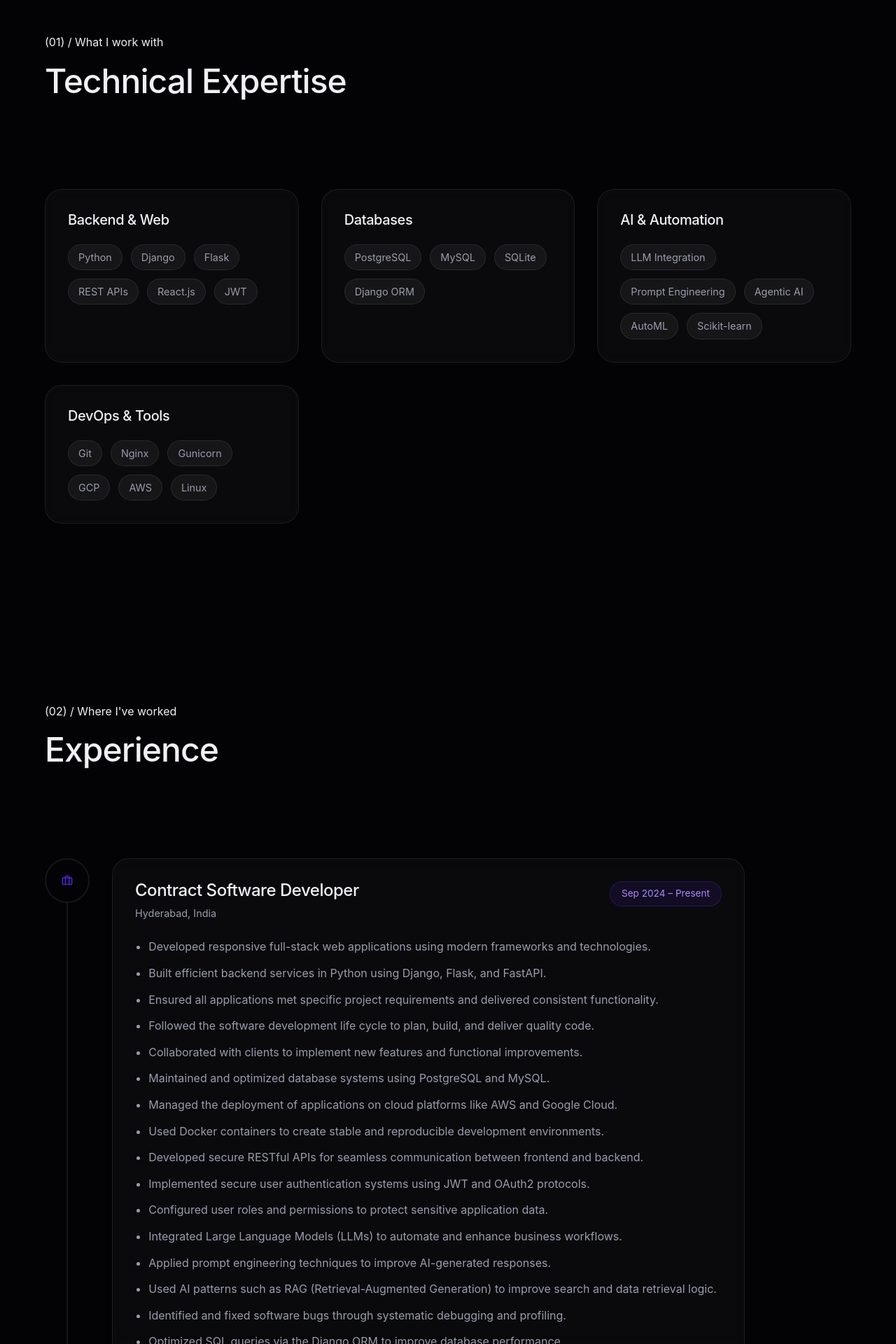
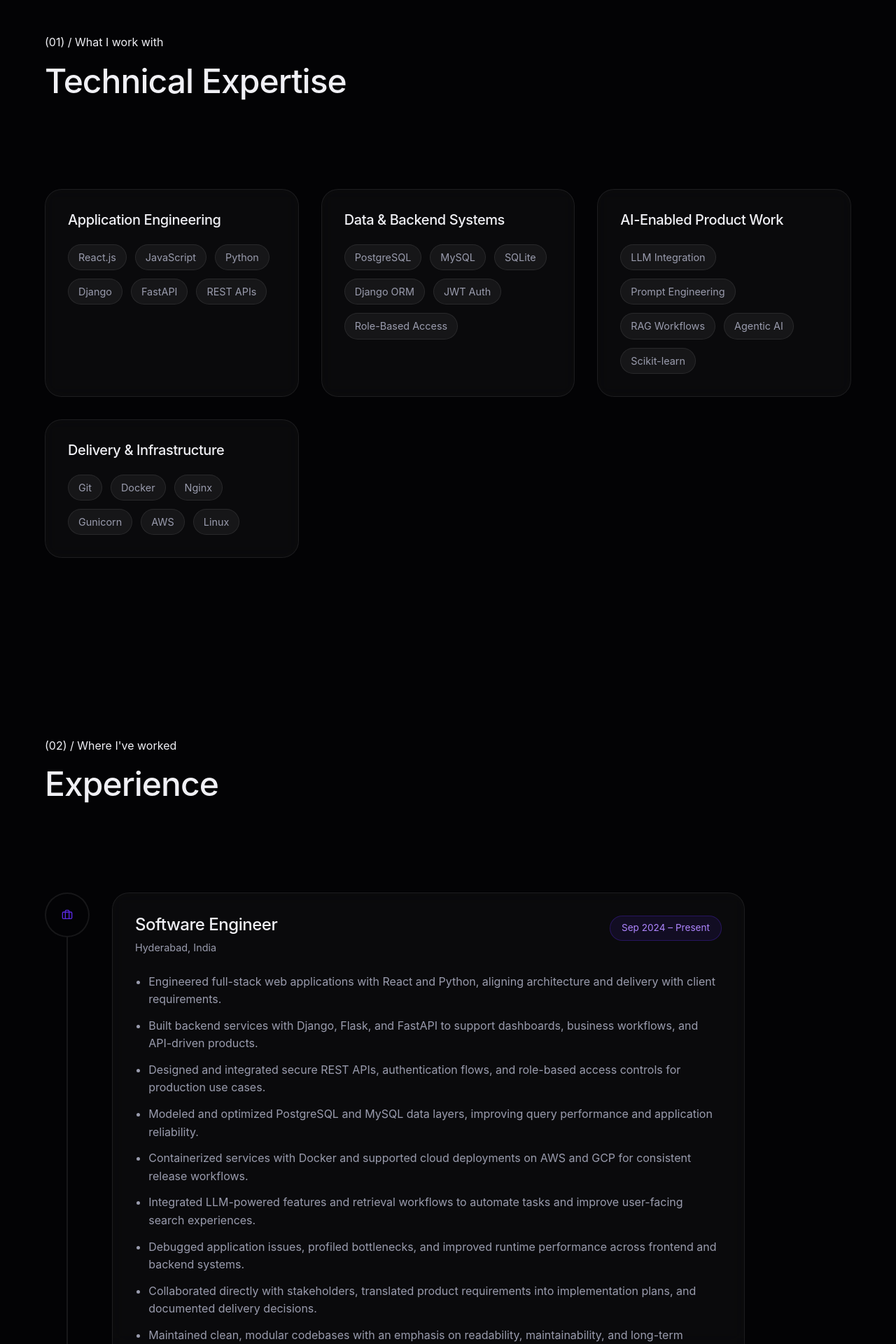
Before and after one commit to KrishnaTeja0002/Portfolio, a React (Vite) app: page / in a window 1280 px wide. Shown: the part 880-2800 px from the top of the page at 70% size. Built offline with nearby package versions, Linux system fonts and the light colour scheme.

Commit message:
Update portfolio profile content and photo

```diff
--- a/index.html
+++ b/index.html
@@ -4,7 +4,7 @@
     <meta charset="UTF-8" />
     <link rel="icon" type="image/svg+xml" href="/vite.svg" />
     <meta name="viewport" content="width=device-width, initial-scale=1.0" />
-    <title>portfolio</title>
+    <title>Krishna Teja | Software Engineer</title>
   </head>
   <body>
     <div id="root"></div>
--- a/src/components/Contact.jsx
+++ b/src/components/Contact.jsx
@@ -11,8 +11,8 @@ const Contact = () => {
         </div>
 
         <h2 className="contact-heading">
-          Let's connect and build<br />
-          <span className="animated-gradient-text">something extraordinary.</span>
+          Let&apos;s connect and build<br />
+          <span className="animated-gradient-text">software that ships.</span>
         </h2>
 
         <div className="contact-info">
--- a/src/components/Education.jsx
+++ b/src/components/Education.jsx
@@ -7,7 +7,7 @@ const Education = () => {
     <section className="section education-section" id="education">
       <div className="section-header reveal-up">
         <p className="section-subtitle">(04) / Academic Background</p>
-        <h2 className="section-title">Education & Research</h2>
+        <h2 className="section-title">Education & Credentials</h2>
       </div>
 
       <div className="education-grid">
@@ -19,9 +19,9 @@ const Education = () => {
             <p className="edu-period text-secondary">Nov 2020 – Jun 2024 · Hyderabad</p>
             <div className="edu-tags">
               <span>Data Structures</span>
-              <span>Machine Learning</span>
               <span>Database Systems</span>
               <span>Software Engineering</span>
+              <span>Machine Learning</span>
             </div>
           </div>
 
@@ -39,15 +39,15 @@ const Education = () => {
         </div>
 
         <div className="edu-column reveal-up reveal-delay-2">
-          <h3 className="column-label"><BookOpen size={20} /> Research & Publications</h3>
+          <h3 className="column-label"><BookOpen size={20} /> Research Publication</h3>
           <div className="edu-card glass-panel hover-trigger">
             <h4>A Review on Heart Disease Prediction System</h4>
             <p className="edu-institution">International Journal for Research in Applied Science & Engineering Technology (IJRASET)</p>
             <p className="edu-period text-secondary">Published: May 1, 2024</p>
             <ul className="research-points">
-              <li>Co-authored a research paper analyzing ML approaches for predicting heart disease using patient clinical data</li>
-              <li>Reviewed predictive models including ANN, genetic algorithms, and automated model optimization (AutoML)</li>
-              <li>Explored how ML identifies complex patterns in medical datasets to improve early diagnosis and clinical decision support</li>
+              <li>Co-authored a paper reviewing how machine learning systems can support heart disease prediction with clinical datasets.</li>
+              <li>Evaluated model strategies including ANN, genetic algorithms, and AutoML from both accuracy and implementation perspectives.</li>
+              <li>Connected research findings to practical software design considerations for decision-support tools in healthcare contexts.</li>
             </ul>
             <a
               href="https://www.ijraset.com/research-paper/a-review-on-heart-disease-prediction-system"
--- a/src/components/Experience.jsx
+++ b/src/components/Experience.jsx
@@ -4,32 +4,21 @@ import { Briefcase } from 'lucide-react';
 
 const experiences = [
   {
-    role: "Contract Software Developer",
+    role: "Software Engineer",
     company: "Independent Contractor",
     location: "Hyderabad, India",
     type: "Contract",
     period: "Sep 2024 – Present",
     points: [
-      "Developed responsive full-stack web applications using modern frameworks and technologies.",
-      "Built efficient backend services in Python using Django, Flask, and FastAPI.",
-      "Ensured all applications met specific project requirements and delivered consistent functionality.",
-      "Followed the software development life cycle to plan, build, and deliver quality code.",
-      "Collaborated with clients to implement new features and functional improvements.",
-      "Maintained and optimized database systems using PostgreSQL and MySQL.",
-      "Managed the deployment of applications on cloud platforms like AWS and Google Cloud.",
-      "Used Docker containers to create stable and reproducible development environments.",
-      "Developed secure RESTful APIs for seamless communication between frontend and backend.",
-      "Implemented secure user authentication systems using JWT and OAuth2 protocols.",
-      "Configured user roles and permissions to protect sensitive application data.",
-      "Integrated Large Language Models (LLMs) to automate and enhance business workflows.",
-      "Applied prompt engineering techniques to improve AI-generated responses.",
-      "Used AI patterns such as RAG (Retrieval-Augmented Generation) to improve search and data retrieval logic.",
-      "Identified and fixed software bugs through systematic debugging and profiling.",
-      "Optimized SQL queries via the Django ORM to improve database performance.",
-      "Implemented caching strategies to improve web page load speeds for users.",
-      "Presented technical details and project status clearly during team meetings.",
-      "Created detailed documentation to ensure codebase maintainability and clarity.",
-      "Maintained a focus on writing clean, modular, and readable code for all projects."
+      "Engineered full-stack web applications with React and Python, aligning architecture and delivery with client requirements.",
+      "Built backend services with Django, Flask, and FastAPI to support dashboards, business workflows, and API-driven products.",
+      "Designed and integrated secure REST APIs, authentication flows, and role-based access controls for production use cases.",
+      "Modeled and optimized PostgreSQL and MySQL data layers, improving query performance and application reliability.",
+      "Containerized services with Docker and supported cloud deployments on AWS and GCP for consistent release workflows.",
+      "Integrated LLM-powered features and retrieval workflows to automate tasks and improve user-facing search experiences.",
+      "Debugged application issues, profiled bottlenecks, and improved runtime performance across frontend and backend systems.",
+      "Collaborated directly with stakeholders, translated product requirements into implementation plans, and documented delivery decisions.",
+      "Maintained clean, modular codebases with an emphasis on readability, maintainability, and long-term extensibility."
     ]
   }
 ];
--- a/src/components/Hero.jsx
+++ b/src/components/Hero.jsx
@@ -1,22 +1,15 @@
-import React, { useEffect, useRef } from 'react';
+import React from 'react';
 import { ArrowDown, Github, Linkedin } from 'lucide-react';
-import profileImg from '../assets/profile-new.png';
+import profileImg from '../assets/profile.jpg';
 import './Hero.css';
 
 const Hero = () => {
-  const heroRef = useRef(null);
-
-  // Parallax effect
-  useEffect(() => {
-    // Initial reveal animation is already handled by intersection observers
-  }, []);
-
   return (
     <section className="section hero-section" id="hero">
-      <div className="hero-grid" ref={heroRef}>
+      <div className="hero-grid">
         <div className="hero-text-content">
           <div className="reveal-up is-visible">
-            <p className="hero-subtitle">Hi, I'm a Full Stack Developer</p>
+            <p className="hero-subtitle">Hi, I&apos;m a Software Engineer</p>
           </div>
 
           <div className="reveal-up reveal-delay-1 is-visible">
@@ -29,8 +22,8 @@ const Hero = () => {
 
           <div className="reveal-up reveal-delay-2 is-visible hero-desc-container">
             <p className="hero-description text-secondary">
-              I build high-performance web applications using React, Python, and AI tools.
-              Focused on creating practical, AI-enhanced solutions with Django and Large Language Models.
+              I build full-stack applications with React, Python, Django, and FastAPI.
+              My work centers on clean architecture, reliable APIs, scalable data flows, and practical AI features that solve real product problems.
             </p>
           </div>
 
--- a/src/components/Projects.jsx
+++ b/src/components/Projects.jsx
@@ -11,45 +11,45 @@ const projects = [
   {
     id: 1,
     title: "Heart Disease Prediction System",
-    category: "Machine Learning / AutoML",
+    category: "ML-Driven Web Application",
     year: "Jan 2024",
     image: proj1,
     color: "#5a29e4",
-    desc: "ML model using Python, TPOT and ANN with full preprocessing pipeline. Deployed via Flask.",
+    desc: "Built a prediction workflow in Python with automated preprocessing, model experimentation, and a Flask-based interface for end users.",
     tags: ["Python", "AutoML", "Flask", "ANN"],
     link: "https://github.com/KrishnaTeja0002/heart-disease-prediction-system"
   },
   {
     id: 2,
     title: "Real-time Object Detection",
-    category: "Computer Vision / AI",
+    category: "Computer Vision System",
     year: "2024",
     image: proj2,
     color: "#00d2ff",
-    desc: "Integrated object detection and tracking in real-time streams using advanced neural net architectures.",
+    desc: "Developed a real-time detection and tracking pipeline for video streams, combining computer vision models with performance-focused processing logic.",
     tags: ["Python", "Computer Vision", "Deep Learning"],
     link: "https://github.com/KrishnaTeja0002/integrated-object-detection-and-tracking"
   },
   {
     id: 3,
     title: "Sales Overview Dashboard",
-    category: "Data Analytics / Power BI",
+    category: "Analytics Application",
     year: "May 2024",
     image: proj3,
     color: "#29e4b6",
-    desc: "Interactive sales analytics dashboard backed by Python for data cleaning and MySQL for structured storage.",
+    desc: "Created an analytics workflow using Python for data preparation, MySQL for structured storage, and Power BI for reporting and decision support.",
     tags: ["Python", "Pandas", "MySQL", "Power BI"],
     link: "https://github.com/KrishnaTeja0002/Sales-Overview-Dashboard"
   },
   {
     id: 4,
-    title: "Personal Developer Portfolio",
-    category: "Web Application / Design",
+    title: "Personal Portfolio",
+    category: "Frontend Engineering",
     year: "2024",
     image: proj4,
     color: "#ae85ff",
-    desc: "High-end, production-level personal developer portfolio website that looks handcrafted, premium, and human-developed.",
-    tags: ["React.js", "Advanced CSS3", "UI/UX Design"],
+    desc: "Designed and built a responsive React portfolio with custom motion, polished visual systems, and a front-end architecture tailored for personal branding.",
+    tags: ["React.js", "CSS3", "UI Engineering"],
     link: "https://github.com/KrishnaTeja0002/Portfolio"
   }
 ];
--- a/src/components/Skills.jsx
+++ b/src/components/Skills.jsx
@@ -1,4 +1,4 @@
-import React, { useEffect, useRef } from 'react';
+import React from 'react';
 import './Skills.css';
 
 const Skills = () => {
@@ -11,36 +11,36 @@ const Skills = () => {
 
       <div className="skills-grid reveal-up reveal-delay-1">
         <div className="skill-category glass-panel">
-          <h3 className="category-title">Backend & Web</h3>
+          <h3 className="category-title">Application Engineering</h3>
           <div className="skills-list">
-            {['Python', 'Django', 'Flask', 'REST APIs', 'React.js', 'JWT'].map((skill) => (
+            {['React.js', 'JavaScript', 'Python', 'Django', 'FastAPI', 'REST APIs'].map((skill) => (
               <span key={skill} className="skill-tag">{skill}</span>
             ))}
           </div>
         </div>
 
         <div className="skill-category glass-panel">
-          <h3 className="category-title">Databases</h3>
+          <h3 className="category-title">Data & Backend Systems</h3>
           <div className="skills-list">
-            {['PostgreSQL', 'MySQL', 'SQLite', 'Django ORM'].map((skill) => (
+            {['PostgreSQL', 'MySQL', 'SQLite', 'Django ORM', 'JWT Auth', 'Role-Based Access'].map((skill) => (
               <span key={skill} className="skill-tag">{skill}</span>
             ))}
           </div>
         </div>
 
         <div className="skill-category glass-panel">
-          <h3 className="category-title">AI & Automation</h3>
+          <h3 className="category-title">AI-Enabled Product Work</h3>
           <div className="skills-list">
-            {['LLM Integration', 'Prompt Engineering', 'Agentic AI', 'AutoML', 'Scikit-learn'].map((skill) => (
+            {['LLM Integration', 'Prompt Engineering', 'RAG Workflows', 'Agentic AI', 'Scikit-learn'].map((skill) => (
               <span key={skill} className="skill-tag">{skill}</span>
             ))}
           </div>
         </div>
 
         <div className="skill-category glass-panel">
-          <h3 className="category-title">DevOps & Tools</h3>
+          <h3 className="category-title">Delivery & Infrastructure</h3>
           <div className="skills-list">
-            {['Git', 'Nginx', 'Gunicorn', 'GCP', 'AWS', 'Linux'].map((skill) => (
+            {['Git', 'Docker', 'Nginx', 'Gunicorn', 'AWS', 'Linux'].map((skill) => (
               <span key={skill} className="skill-tag">{skill}</span>
             ))}
           </div>
```
